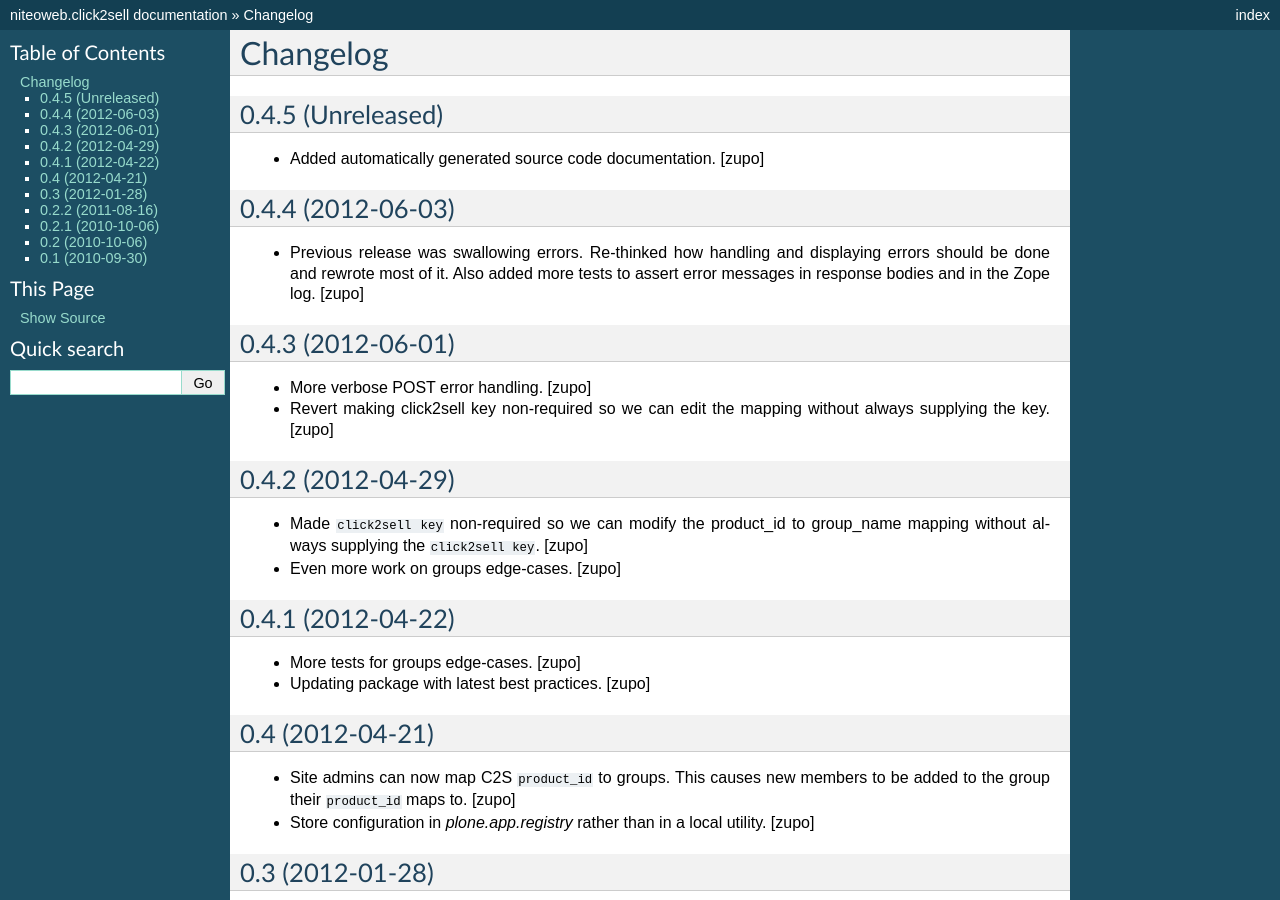
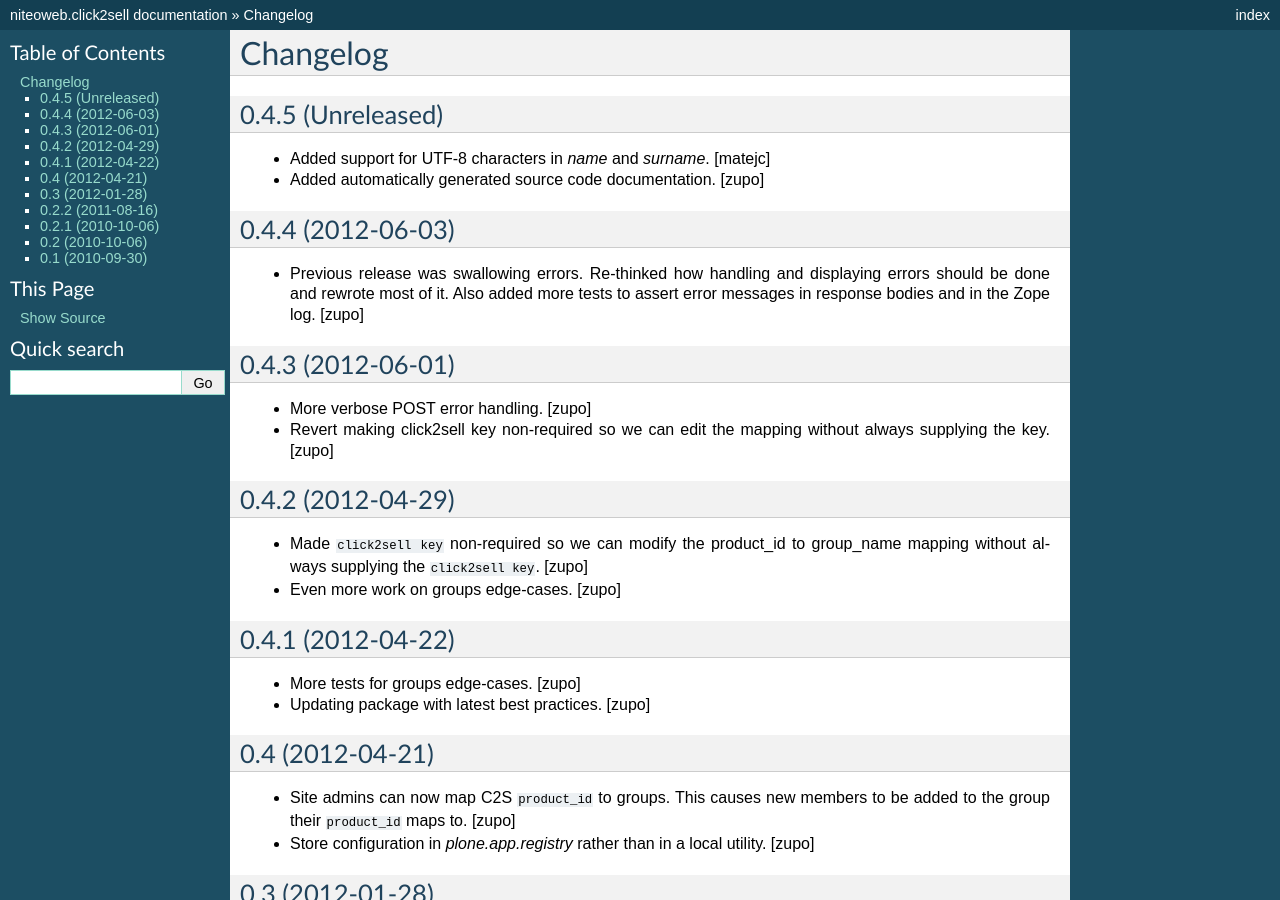
Before and after one commit to teamniteo/niteoweb.click2sell, a Sphinx documentation site: the page built from docs/HISTORY.rst, in a window 1280 px wide and 900 px high. Built offline with Sphinx 7.4.7, drawn with Linux system fonts in a browser that asks for light colours.

Commit message:
HISTORY.txt entries

```diff
--- a/docs/HISTORY.rst
+++ b/docs/HISTORY.rst
@@ -3,6 +3,9 @@
 
 0.4.5 (Unreleased)
 ------------------
+
+- Added support for UTF-8 characters in `name` and `surname`.
+  [matejc]
 
 - Added automatically generated source code documentation.
   [zupo]
```
